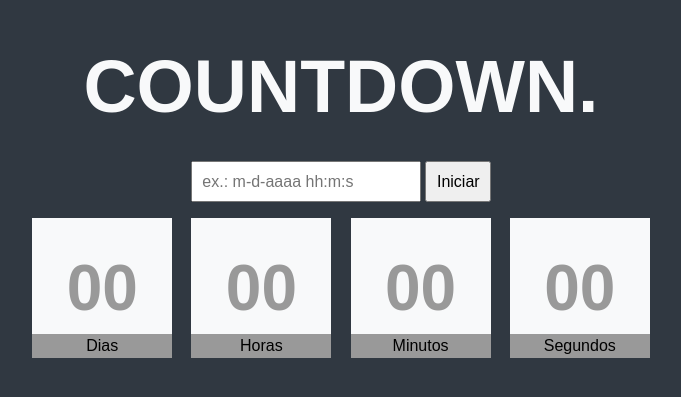
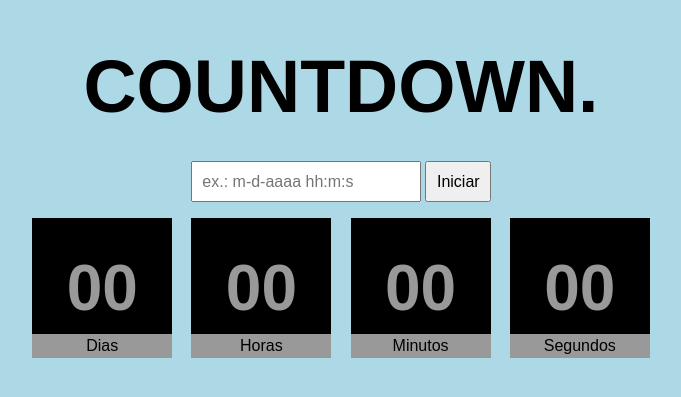
Before and after one commit to clebinho-hub/Ctronometro-de-estudos, a plain HTML site: page index.html in a window 1280 px wide. Shown: the part 199-596 px from the top of the page, without its empty margins (299-980 px from the left). Drawn offline with Linux system fonts and the light colour scheme.

Commit message:
Update index.html

```diff
--- a/index.html
+++ b/index.html
@@ -4,7 +4,7 @@
 <head>
 	<meta charset="utf-8">
 	<meta name="viewport" content="width=device-width, initial-scale=1.0">
-	<title>Contagem regressiva</title>
+	<title>Cronometro Digital</title>
 	<style type="text/css">
 		* {
 			margin: 0;
@@ -16,7 +16,7 @@
 		body {
 			width: 100%;
 			height: 100vh;
-			background: #303841;
+			background: #ADD8E6;
 			display: flex;
 			justify-content: center;
 			align-items: center;
@@ -27,7 +27,7 @@
 			text-transform: uppercase;
 			margin-bottom: 2rem;
 			font-size: 4.6rem;
-			color: #f8f9fa;
+			color: #000000;
 			font-weight: 900;
 		}
 
@@ -38,7 +38,7 @@
 		.count-wrapper {
 			width: 140px;
 			height: 140px;
-			background: #f8f9fa;
+			background: #000000;
 			position: relative;
 			display: flex;
 			justify-content: center;
```
